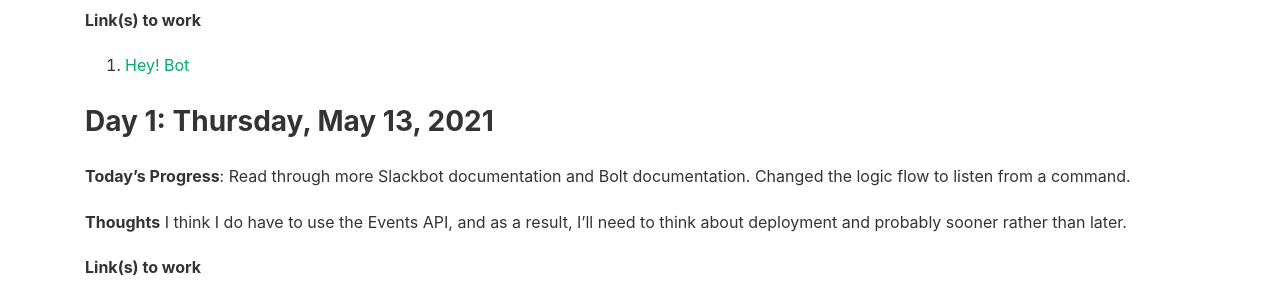
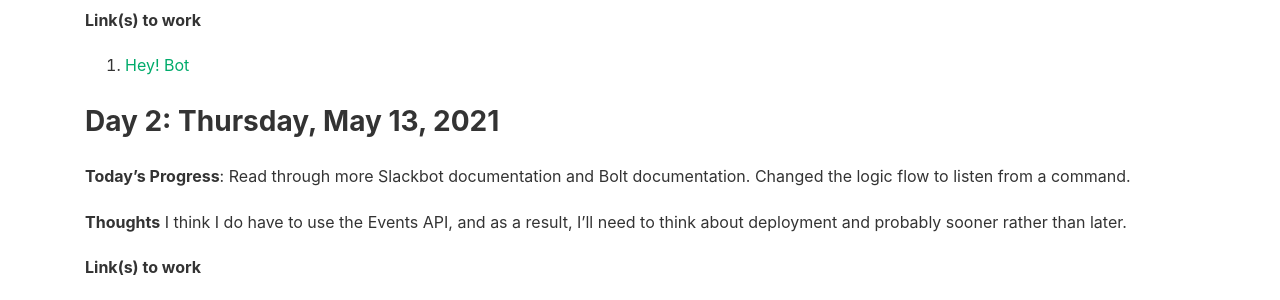
Before and after one commit to gyyu/gyyu.github.io, a Jekyll site: the page built from _pages/100doc.md, in a window 1280 px wide and 1024 px high. Shown: the part 537-837 px from the top of the window. Built offline with Jekyll 4.4.1, drawn with Linux system fonts in a browser that asks for light colours; nearby versions of some CDN libraries.

Commit message:
Update log with correct 'Day 2'

```diff
--- a/_pages/100doc.md
+++ b/_pages/100doc.md
@@ -15,7 +15,7 @@ To anybody who is here -- I'm not really following the full [100 Days of Code ru
 **Link(s) to work**
 1. [Hey! Bot](https://github.com/gyyu/hey-bot)
 
-### Day 1: Thursday, May 13, 2021
+### Day 2: Thursday, May 13, 2021
 
 **Today's Progress**: Read through more Slackbot documentation and Bolt documentation. Changed the logic flow to listen from a command.
 
```
